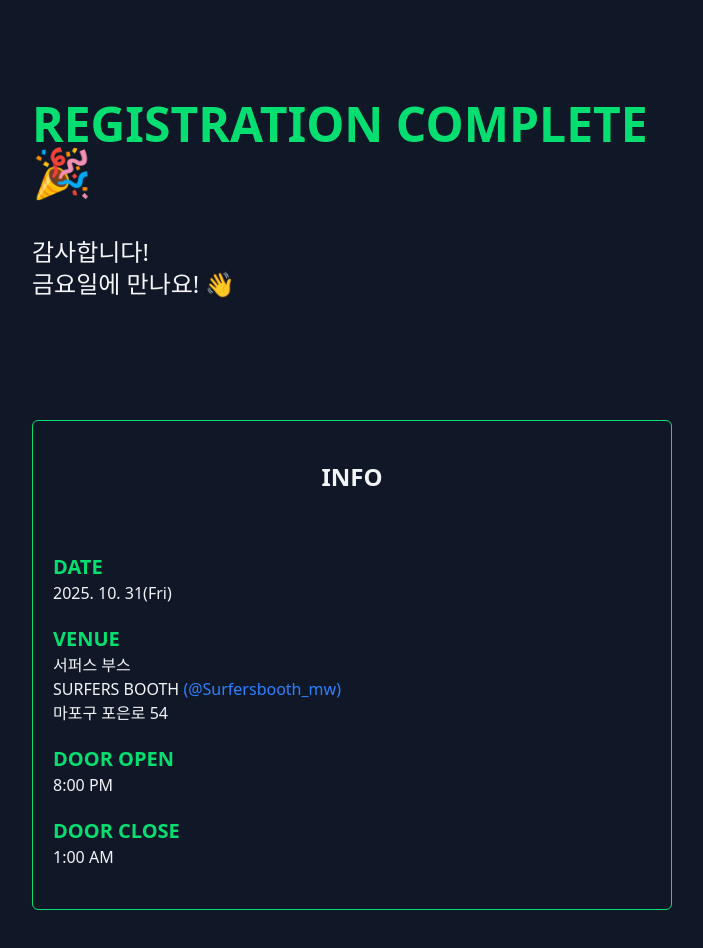
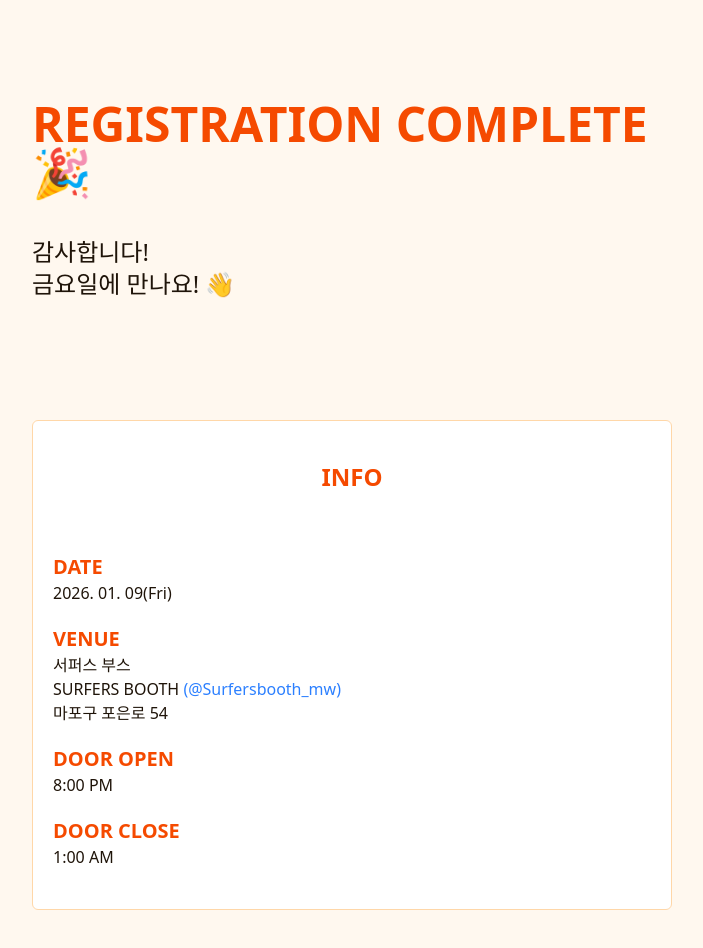
Before and after one commit to Hwangseok-Paris/Pepperoni-BirthDay, a React (Vite) app: page /complete in a window 1280 px wide. Shown: the top 948 px of the page, without its empty margins (288-991 px from the left). Built offline with nearby package versions, Linux system fonts and the light colour scheme; no server answers.

Commit message:
251230: 색상 수정

```diff
--- a/src/App.jsx
+++ b/src/App.jsx
@@ -4,7 +4,7 @@ import { Outlet, ScrollRestoration } from "react-router-dom";
 function App() {
   return (
     <>
-      <div className="w-screen min-h-screen bg-gray-900 text-gray-100 px-3 py-15">
+      <div className="w-screen min-h-screen bg-[#fff8ef] text-[#1f1409] px-5 py-15">
         <ScrollRestoration />
         <Outlet />
       </div>
--- a/src/components/Complete.jsx
+++ b/src/components/Complete.jsx
@@ -2,21 +2,21 @@ export default function Complete() {
   return (
     <>
       <div className="flex flex-col justify-center items-center py-10 mx-auto max-w-screen-sm overflow-x-hidden">
-        <div className="text-5xl font-bold text-green-400">REGISTRATION COMPLETE 🎉</div>
+        <div className="text-5xl font-bold text-orange-600">REGISTRATION COMPLETE 🎉</div>
 
-        <div className="w-full text-2xl text-[#F5F5F5] flex flex-col pt-10 pb-30">
+        <div className="w-full text-2xl text-[#1f1409] flex flex-col pt-10 pb-30">
           <span>감사합니다!</span>
           <span>금요일에 만나요! 👋</span>
         </div>
 
-        <div className="w-full flex flex-col gap-5 border border-green-400 rounded-md py-10 px-5">
-          <div className="w-full text-center font-bold text-2xl pb-10">INFO</div>
+        <div className="w-full flex flex-col gap-5 border border-orange-200 rounded-md py-10 px-5 bg-white">
+          <div className="w-full text-center font-bold text-2xl pb-10 text-orange-600">INFO</div>
           <div className="flex flex-col">
-            <span className="font-bold text-green-400 text-xl">DATE </span>
-            <span>2025. 10. 31(Fri)</span>
+            <span className="font-bold text-orange-600 text-xl">DATE </span>
+            <span>2026. 01. 09(Fri)</span>
           </div>
           <div className="flex flex-col">
-            <span className="font-bold text-green-400 text-xl">VENUE </span>
+            <span className="font-bold text-orange-600 text-xl">VENUE </span>
             <span>서퍼스 부스 </span>
             <span>
               SURFERS BOOTH{" "}
@@ -29,11 +29,11 @@ export default function Complete() {
             <span>마포구 포은로 54</span>
           </div>
           <div className="flex flex-col">
-            <span className="font-bold text-green-400 text-xl">DOOR OPEN </span>
+            <span className="font-bold text-orange-600 text-xl">DOOR OPEN </span>
             <span className="">8:00 PM</span>
           </div>
           <div className="flex flex-col">
-            <span className="font-bold text-green-400 text-xl">DOOR CLOSE </span>
+            <span className="font-bold text-orange-600 text-xl">DOOR CLOSE </span>
             <span className="">1:00 AM</span>
           </div>
         </div>
--- a/src/components/Intro.jsx
+++ b/src/components/Intro.jsx
@@ -12,10 +12,10 @@ export default function Intro() {
     <>
       <div className="flex flex-col gap-10 items-start max-w-screen-sm w-full mx-auto overflow-x-hidden">
         <div className="flex flex-col gap-4">
-          <span className="font-bold sm:text-6xl text-4xl text-green-400 break-words">
+          <span className="font-bold sm:text-6xl text-4xl text-orange-600 break-words">
             INVITATION
           </span>{" "}
-          <span className="font-bold text-3xl">2025. 10. 31 (FRI) 8PM</span>
+          <span className="font-bold text-3xl text-orange-500">2026. 01. 09 (FRI) 8PM</span>
           <div className="flex flex-col gap-1">
             <span className="text-xl break-words">
               📍Surfers Booth
@@ -59,13 +59,13 @@ export default function Intro() {
             황금 같은 금요일 저녁, 귀한 걸음 해 주실 분께서는 아래 안내 사항을 잘 읽어 주시고, 아래
             버튼을 눌러 간단한 정보를 입력해 주시면 감사하겠습니다!
           </span>
-          <span className="text-sm text-pink-500">
+          <span className="text-sm text-orange-500">
             (저 스팸, 랜섬웨어, 해킹 이런거 할 줄 모릅니다.. 버튼 안심하고 누르세요..)
           </span>
         </div>
 
-        <div className="flex flex-col gap-9 border border-green-400 rounded-md py-10 px-5 w-full overflow-x-hidden">
-          <div className="w-full text-center font-bold text-2xl">안내</div>
+        <div className="flex flex-col gap-9 border border-orange-200 rounded-md py-10 px-5 w-full overflow-x-hidden bg-white">
+          <div className="w-full text-center font-bold text-2xl text-orange-600">안내</div>
           <span>
             ❗️ 두 손 가볍게 오셔도 괜찮습니다. 오셔서 사고 치지 않고 재밌게 놀다가, 집에 두 발로
             멀쩡히 돌아가 꿀잠 주무신다면 그것만으로 저는 감사해요.
@@ -99,7 +99,7 @@ export default function Intro() {
           <span>
             ❗️ 각종 후원/협찬은 마다하지 않겠습니다.😊 다만 사전에 알려주시면 감사하겠습니다.
           </span>
-          <span className="font-semibold text-green-400">
+          <span className="font-semibold text-orange-600">
             ❗️ 디제잉이 가능하시다거나 기깔나는 플레이리스트를 가지고 계신 분이 계시다면 꼭
             알려주세요!!!!
           </span>
@@ -108,7 +108,7 @@ export default function Intro() {
 
         <div className="w-full">
           <button
-            className="w-full h-20 border border-green-400 bg-green-400/50 text-white rounded-sm text-xl"
+            className="w-full h-20 border border-orange-300 bg-orange-500 text-white rounded-sm text-xl font-semibold shadow-[0_10px_25px_rgba(248,113,38,0.28)]"
             onClick={goReg}>
             등록하기
           </button>
--- a/src/components/ParisIsAdmin.jsx
+++ b/src/components/ParisIsAdmin.jsx
@@ -37,26 +37,26 @@ export default function ParisisAdmin() {
   return (
     <div className="max-w-2xl mx-auto p-6">
       <header className="flex items-end justify-between mb-6">
-        <h1 className="text-3xl font-bold text-green-400">Registrations</h1>
-        <div className="text-sm text-gray-400">{loading ? "Loading..." : `${list.length}명`}</div>
+        <h1 className="text-3xl font-bold text-orange-600">Registrations</h1>
+        <div className="text-sm text-gray-600">{loading ? "Loading..." : `${list.length}명`}</div>
       </header>
 
       {list.length === 0 && !loading ? (
-        <div className="text-center text-gray-400 border border-dashed border-green-400/40 rounded p-10">
+        <div className="text-center text-gray-500 border border-dashed border-orange-300/60 rounded p-10 bg-white">
           아직 등록 데이터가 없습니다.
         </div>
       ) : (
         <ul className="space-y-3">
           {list.map((item) => (
-            <li key={item.id} className="border border-green-400/60 rounded-md p-4">
+            <li key={item.id} className="border border-orange-200 rounded-md p-4 bg-white shadow-sm">
               <div className="flex items-center justify-between">
-                <div className="font-semibold text-lg text-white">{item.name || "(무명)"}</div>
-                <div className="text-xs text-gray-400">
+                <div className="font-semibold text-lg text-[#1f1409]">{item.name || "(무명)"}</div>
+                <div className="text-xs text-gray-600">
                   {item.createdAt ? item.createdAt.toLocaleString() : "—"}
                 </div>
               </div>
-              <div className="mt-1 text-green-300">ETA: {item.eta || "—"}</div>
-              {item.note && <div className="mt-2 text-sm text-gray-300">“{item.note}”</div>}
+              <div className="mt-1 text-orange-600">ETA: {item.eta || "—"}</div>
+              {item.note && <div className="mt-2 text-sm text-gray-700">“{item.note}”</div>}
             </li>
           ))}
         </ul>
--- a/src/components/Registration.jsx
+++ b/src/components/Registration.jsx
@@ -42,40 +42,40 @@ export default function Registration() {
     <>
       <form onSubmit={handleSubmit}>
         <div className="flex flex-col justify-center items-center">
-          <div className="text-5xl font-bold text-green-400">REGISTRATION</div>
+          <div className="text-5xl font-bold text-orange-600">REGISTRATION</div>
 
           <div className="flex flex-col gap-10 pt-25">
             <div className="flex flex-col justify-center items-center gap-2">
-              <label htmlFor="" className="text-green-400 text-2xl">
+              <label htmlFor="" className="text-orange-600 text-2xl">
                 이름
               </label>
               <input
                 type="text"
-                className="w-85 h-15 border border-green-400 rounded text-xl px-4 text-center focus:outline-none placeholder:text-gray-600"
+                className="w-85 h-15 border border-orange-200 rounded text-xl px-4 text-center focus:outline-none placeholder:text-gray-500 bg-white shadow-inner"
                 placeholder="이름 혹은 제가 알 만한 무언가로.."
                 value={name}
                 onChange={(e) => setName(e.target.value)}
               />
             </div>
             <div className="flex flex-col justify-center items-center gap-2">
-              <label htmlFor="" className="text-green-400 text-2xl">
+              <label htmlFor="" className="text-orange-600 text-2xl">
                 도착 예정 시간
               </label>
               <input
                 type="text"
-                className="w-85 h-15 border border-green-400  rounded text-xl px-4 text-center focus:outline-none placeholder:text-gray-600"
+                className="w-85 h-15 border border-orange-200  rounded text-xl px-4 text-center focus:outline-none placeholder:text-gray-500 bg-white shadow-inner"
                 placeholder="8시"
                 value={eta}
                 onChange={(e) => setEta(e.target.value)}
               />
             </div>
             <div className="flex flex-col justify-center items-center gap-2">
-              <label htmlFor="" className="text-green-400 text-2xl">
+              <label htmlFor="" className="text-orange-600 text-2xl">
                 기타
               </label>
               <textarea
                 type="text"
-                className="w-85 h-50 border border-green-400 rounded text-xl p-4 focus:outline-none placeholder:text-gray-600"
+                className="w-85 h-50 border border-orange-200 rounded text-xl p-4 focus:outline-none placeholder:text-gray-500 bg-white shadow-inner"
                 placeholder="요청, 문의, 아무 말"
                 value={note}
                 onChange={(e) => setNote(e.target.value)}
@@ -85,7 +85,7 @@ export default function Registration() {
               <button
                 type="submit"
                 disabled={loading || !name.trim() || !eta.trim()}
-                className="w-full h-20 border border-green-400 bg-green-400/50 text-white rounded-sm text-xl disabled:opacity-50 disabled:cursor-not-allowed">
+                className="w-full h-20 border border-orange-300 bg-orange-500 text-white rounded-sm text-xl font-semibold shadow-[0_10px_25px_rgba(248,113,38,0.28)] disabled:opacity-50 disabled:cursor-not-allowed">
                 {loading ? "등록 중..." : "등록하기"}
               </button>
             </div>
```
Also changed, not shown: 1 other file (tests, documents, lock files or other folders).
